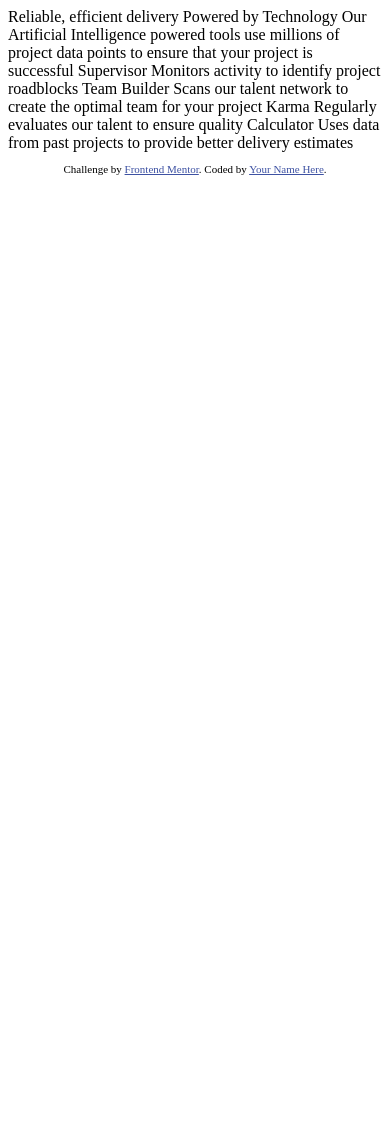
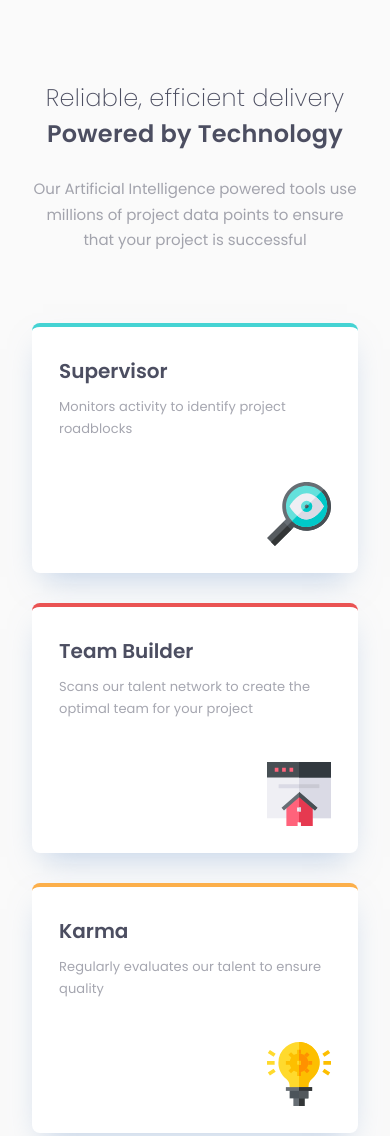
Before and after one commit to bjfirmacion/four-card-feature-section, a website: page index.html in a window 390 px wide. Shown: the top 1136 px of the page. Before the commit the page ends 844 px from the top, so only its background shows below. Drawn offline with Linux system fonts and the light colour scheme.

Commit message:
finished features section. added responsive styling. ready for first deploy.

```diff
--- a/index.html
+++ b/index.html
@@ -1,45 +1,72 @@
 <!DOCTYPE html>
 <html lang="en">
+
 <head>
   <meta charset="UTF-8">
-  <meta name="viewport" content="width=device-width, initial-scale=1.0"> <!-- displays site properly based on user's device -->
+  <meta name="viewport" content="width=device-width, initial-scale=1.0">
+  <!-- displays site properly based on user's device -->
 
   <link rel="icon" type="image/png" sizes="32x32" href="./images/favicon-32x32.png">
+  <link
+    href="https://fonts.googleapis.com/css2?family=Poppins:ital,wght@0,200;0,400;0,600;1,200;1,400;1,600&display=swap"
+    rel="stylesheet">
+  <link rel="stylesheet" href="css/style.css">
 
-  <title>Frontend Mentor | Four card feature section</title>
+  <title>Four card feature section</title>
 
-  <!-- Feel free to remove these styles or customise in your own stylesheet 👍 -->
-  <style>
-    .attribution { font-size: 11px; text-align: center; }
-    .attribution a { color: hsl(228, 45%, 44%); }
-  </style>
 </head>
+
 <body>
+  <section class="section-features">
+    <div class="container">
+      <div class="section-header">
+        <h2 class="heading-secondary">
+          <span class="heading-secondary--main">Reliable, efficient delivery</span>
+          <span class="heading-secondary--sub">Powered by Technology</span>
+        </h2>
+        <p class="paragraph">
+          Our Artificial Intelligence powered tools use millions of project data points
+          to ensure that your project is successful
+        </p>
+      </div>
 
-  Reliable, efficient delivery
-  Powered by Technology
+      <div class="cards">
+        <div class="cards__card cards__card--1">
+          <h3 class="cards__card-header heading-tertiary">Supervisor</h3>
+          <p class="cards__card-text paragraph">Monitors activity to identify project roadblocks</p>
+          <img class="cards__card-icon" src="images/icon-supervisor.svg" alt="supervisor icon">
+        </div>
 
-  Our Artificial Intelligence powered tools use millions of project data points
-  to ensure that your project is successful
+        <div class="cards__card cards__card--2">
+          <h3 class="cards__card-header heading-tertiary">Team Builder</h3>
+          <p class="cards__card-text paragraph">Scans our talent network to create the optimal team for your project</p>
+          <img class="cards__card-icon" src="images/icon-team-builder.svg" alt="supervisor icon">
+        </div>
 
-  Supervisor
-  Monitors activity to identify project roadblocks
+        <div class="cards__card cards__card--3">
+          <h3 class="cards__card-header heading-tertiary">Karma</h3>
+          <p class="cards__card-text paragraph">Regularly evaluates our talent to ensure quality</p>
+          <img class="cards__card-icon" src="images/icon-karma.svg" alt="supervisor icon">
+        </div>
 
-  Team Builder
-  Scans our talent network to create the optimal team for your project
+        <div class="cards__card cards__card--4">
+          <h3 class="cards__card-header heading-tertiary">Calculator</h3>
+          <p class="cards__card-text paragraph">Uses data from past projects to provide better delivery estimates</p>
+          <img class="cards__card-icon" src="images/icon-calculator.svg" alt="supervisor icon">
+        </div>
+      </div>
+    </div>
 
-  Karma
-  Regularly evaluates our talent to ensure quality
 
-  Calculator
-  Uses data from past projects to provide better delivery estimates
-
+  </section>
 
   <footer>
     <p class="attribution">
       Challenge by <a href="https://www.frontendmentor.io?ref=challenge" target="_blank">Frontend Mentor</a>.
-      Coded by <a href="#">Your Name Here</a>.
+      Coded by <a href="#">BJ Firmacion</a>.
     </p>
   </footer>
+
 </body>
+
 </html>
--- /dev/null
+++ b/sass/_base.scss
@@ -0,0 +1,28 @@
+// ========== VARIABLES ==========
+:root {
+// COLORS
+--red: hsl(0, 78%, 62%);
+--cyan: hsl(180, 62%, 55%);
+--orange: hsl(34, 97%, 64%);
+--blue: hsl(212, 86%, 64%);
+
+--dark-blue: hsl(234, 12%, 34%);
+--grayish-blue: hsl(229, 6%, 66%);
+--light-gray: hsl(0, 0%, 98%);
+
+// SHADOWS
+--card-shadow: 0 15px 30px -11px rgba(131,166,210,0.50);
+}
+
+// ========== RESETS ==========
+*,
+*::before,
+*::after {
+  margin: 0;
+  padding: 0;
+  box-sizing: border-box;
+}
+
+html {
+  font-size: 62.5%; // sets 1 rem = 10px (based on 16px browser default)
+}
--- /dev/null
+++ b/sass/_cards.scss
@@ -0,0 +1,70 @@
+.cards {
+  width: 100%;
+  margin: 0 auto;
+
+  display: grid;
+  grid-template-rows: repeat(2, 1fr);
+  gap: 3rem;
+  grid-auto-flow: column;
+  justify-content: center;
+  align-items: center;
+
+  @include respond(large-mobile) {
+    display: flex;
+    flex-direction: column;
+  }
+
+
+  &__card {
+    max-width: 35rem;
+    height: 25rem;
+    padding: 3.2rem;
+    border-radius: 8px;
+    box-shadow: var(--card-shadow);
+    background-color: #fff;
+    border-top: 4px solid;
+
+    display: flex;
+    flex-direction: column;
+
+    @include respond(tablet-landscape) {
+      padding: 2.7rem;
+    }
+
+    &--1 {
+      border-color: var(--cyan);
+      grid-row: 1 / -1;
+
+      @include respond(tablet-landscape) {
+        grid-row: initial;
+      }
+    }
+
+    &--2 {
+      border-color: var(--red);
+    }
+
+    &--3 {
+      border-color: var(--orange);
+    }
+
+    &--4 {
+      border-color: var(--blue);
+      grid-row: 1 / -1;
+
+      @include respond(tablet-landscape) {
+        grid-row: initial;
+      }
+    }
+  }
+
+  &__card-text {
+    font-size: 1.3rem;
+    letter-spacing: .09px;
+    margin-bottom: auto;
+  }
+
+  &__card-icon {
+    align-self: flex-end;
+  }
+}
--- /dev/null
+++ b/sass/_layout.scss
@@ -0,0 +1,37 @@
+.section-features {
+  width: 100%;
+  // height: 92.2rem;
+  padding: 8rem 0 7.4rem 0;
+  background-color: var(--light-gray);
+}
+
+.container {
+  width: 100%;
+  max-width: 144rem;
+  margin: 0 auto;
+  padding: 0 16.5rem;
+
+  @include respond(laptop) {
+    padding: 0 8rem;
+  }
+
+  @include respond(tablet-portrait) {
+    padding: 0 3.2rem;
+  }
+}
+
+.section-header {
+  max-width: 54rem;
+  margin: 0 auto 7rem auto;
+  text-align: center;
+}
+
+.attribution {
+  font-size: 11px;
+  text-align: center;
+  margin: 2rem 0;
+}
+
+.attribution a {
+  color: hsl(228, 45%, 44%);
+}
--- /dev/null
+++ b/sass/_media-queries.scss
@@ -0,0 +1,17 @@
+@mixin respond($width) {
+  @if $width == laptop {
+    @media only screen and (max-width: 90em) { @content }; // up to 1440px
+  }
+  @if $width == tablet-landscape {
+    @media only screen and (max-width: 75em) { @content }; // up to 1200px
+  }
+  @if $width == tablet-portrait {
+    @media only screen and (max-width: 47.5em) { @content }; // up to 760px
+  }
+  @if $width == large-mobile {
+    @media only screen and (max-width: 42em) { @content }; // up to 672px
+  }
+  @if $width == mobile {
+    @media only screen and (max-width: 32em) { @content }; // up to 512px
+  }
+}
--- /dev/null
+++ b/sass/_typography.scss
@@ -0,0 +1,40 @@
+body {
+  font-family: "Poppins", sans-serif;
+  color: var(--dark-blue);
+  line-height: 1.7;
+}
+
+.heading-secondary {
+  font-size: 3.6rem;
+  letter-spacing: .25px;
+  line-height: 1.5;
+  margin-bottom: 2.4rem;
+
+  @include respond(large-mobile) {
+    font-size: 3rem;
+  }
+
+  @include respond(mobile) {
+    font-size: 2.4rem;
+  }
+
+  &--main {
+    font-weight: 200;
+    display: block;
+  }
+
+  &--sub {
+    font-weight: 600;
+  }
+}
+
+.heading-tertiary {
+  font-size: 2rem;
+  margin-bottom: .8rem;
+}
+
+.paragraph {
+  font-size: 1.5rem;
+  font-weight: 400;
+  opacity: .5;
+}
--- /dev/null
+++ b/sass/main.scss
@@ -0,0 +1,5 @@
+@import "base";
+@import "media-queries";
+@import "typography";
+@import "layout";
+@import "cards";
```
Also changed, not shown: css/style.css (added), 5 other files.
